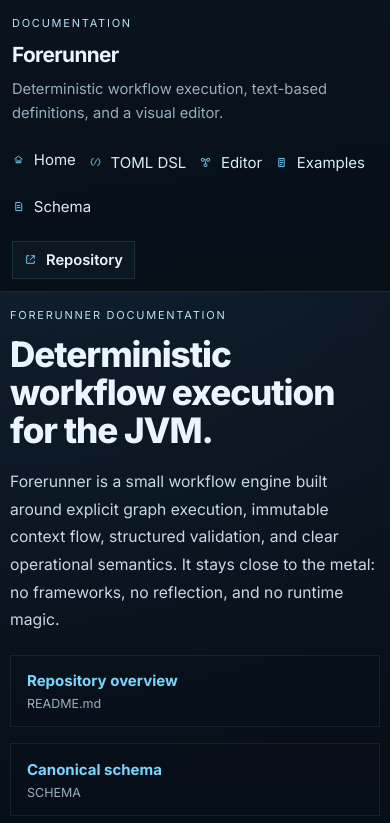
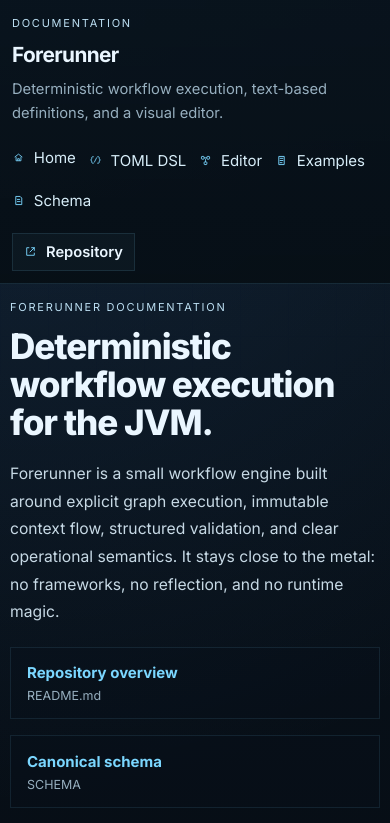
Before and after one commit to xgeoff/forerunner, a plain HTML site: page docs/index.html in a window 390 px wide. Shown: the top 823 px of the page. Drawn offline with Linux system fonts and the light colour scheme.

Commit message:
doc format change

```diff
--- a/docs/css/style.css
+++ b/docs/css/style.css
@@ -329,18 +329,25 @@ main.container {
   }
 
   .sidebar-nav li {
-    display: flex;
-    align-items: center;
+    display: block;
     margin-top: 0;
   }
 
   .sidebar .file a {
-    display: inline-flex;
+    display: inline-grid;
+    grid-auto-flow: column;
+    grid-auto-columns: max-content;
     align-items: center;
-    gap: 0.55rem;
+    column-gap: 0.55rem;
     width: auto;
     padding: 0.35rem 0;
     border-bottom: 0;
+    line-height: 1;
+  }
+
+  .sidebar .file a .nav-label {
+    display: inline-block;
+    line-height: 1;
   }
 
   main.container {
--- a/site/assets/css/style.css
+++ b/site/assets/css/style.css
@@ -329,18 +329,25 @@ main.container {
   }
 
   .sidebar-nav li {
-    display: flex;
-    align-items: center;
+    display: block;
     margin-top: 0;
   }
 
   .sidebar .file a {
-    display: inline-flex;
+    display: inline-grid;
+    grid-auto-flow: column;
+    grid-auto-columns: max-content;
     align-items: center;
-    gap: 0.55rem;
+    column-gap: 0.55rem;
     width: auto;
     padding: 0.35rem 0;
     border-bottom: 0;
+    line-height: 1;
+  }
+
+  .sidebar .file a .nav-label {
+    display: inline-block;
+    line-height: 1;
   }
 
   main.container {
```
